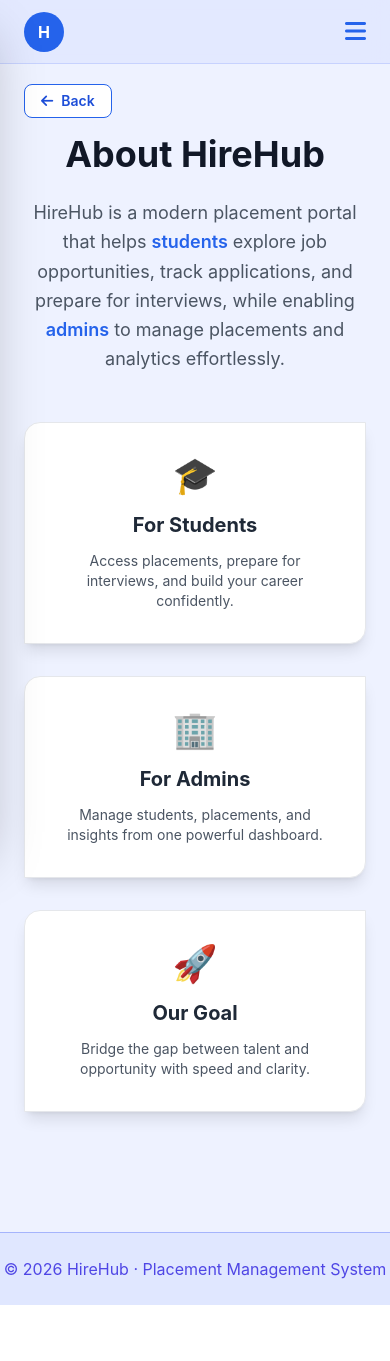
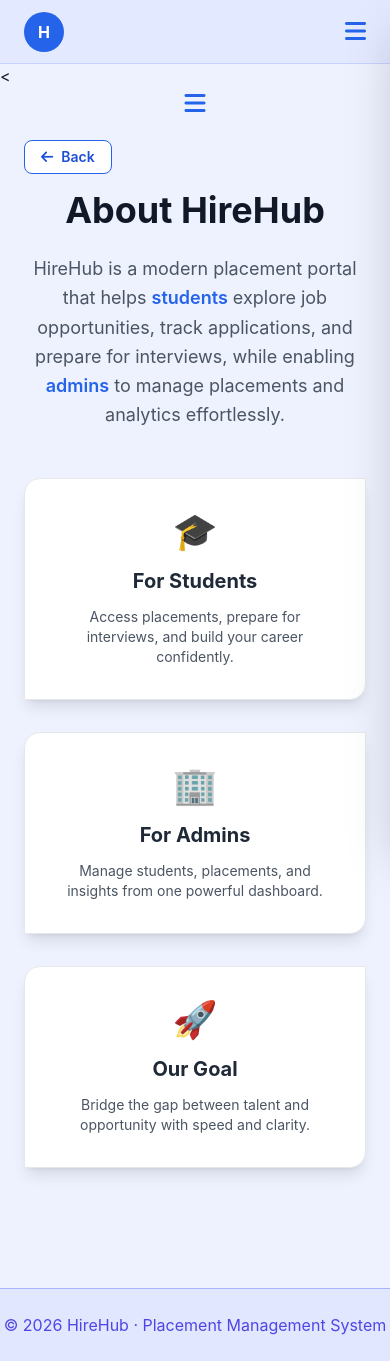
Before and after one commit to dg0682241-tech/placement-management-system, a Flask app: page /about in a window 390 px wide. Before the commit the page ends 1305 px from the top, so only its background shows below. Run offline with Flask 3, Linux system fonts and the light colour scheme; some libraries are stand-ins or nearby versions.

Commit message:
base.html

```diff
--- a/templates/base.html
+++ b/templates/base.html
@@ -107,20 +107,32 @@ body {
   </div>
 </nav>
 
+<<!-- Mobile Menu Button (RIGHT SIDE) -->
+<button onclick="openMobileMenu()"
+        class="md:hidden text-2xl text-blue-600">
+  <i class="fa-solid fa-bars"></i>
+</button>
+
 <!-- ================= MOBILE SIDE MENU ================= -->
 <div id="mobileMenu"
-     class="fixed top-0 left-0 h-full w-72
+     class="fixed top-0 right-0 h-full w-72
             bg-indigo-100 dark:bg-slate-900
             shadow-2xl z-50
-            transform -translate-x-full
+            transform translate-x-full
             transition-transform duration-300">
 
   <!-- Header -->
   <div class="flex items-center justify-between p-4 border-b
               border-indigo-300 dark:border-slate-700">
-    <span class="text-xl font-bold text-blue-600">Menu</span>
-    <button onclick="closeMobileMenu()" class="text-xl">
-      <i class="fa-solid fa-xmark"></i>
+
+    <span class="text-xl font-bold text-blue-600">
+      Menu
+    </span>
+
+    <!-- ICON-ONLY BACK / CLOSE BUTTON -->
+    <button onclick="closeMobileMenu()"
+            class="text-2xl text-gray-700 dark:text-gray-200">
+      <i class="fa-solid fa-arrow-right"></i>
     </button>
   </div>
 
@@ -306,9 +318,6 @@ body {
     </button>
   </div>
 </div>
-
-
-<!-- ================= CHATBOT ================= -->
 <!-- ================= CHATBOT ================= -->
 <div id="chatbot"
      onclick="event.stopPropagation()"
@@ -347,15 +356,16 @@ body {
 function closeChatbot() {
   document.getElementById("chatbot").classList.add("hidden");
 }
-  function openMobileMenu(){
-  document.getElementById("mobileMenu").classList.remove("-translate-x-full");
+function openMobileMenu() {
+  document.getElementById("mobileMenu").classList.remove("translate-x-full");
   document.getElementById("mobileOverlay").classList.remove("hidden");
 }
 
-function closeMobileMenu(){
-  document.getElementById("mobileMenu").classList.add("-translate-x-full");
+function closeMobileMenu() {
+  document.getElementById("mobileMenu").classList.add("translate-x-full");
   document.getElementById("mobileOverlay").classList.add("hidden");
 }
+
 /* ------------------------------
    PANEL TOGGLE LOGIC
 --------------------------------*/
@@ -377,21 +387,38 @@ document.addEventListener("click", function(){
     p.classList.add("hidden");
   });
 });
-function toggleTheme(){
-  const body = document.body;
-  body.classList.toggle("dark-theme");
+fufunction toggleTheme() {
+  const html = document.documentElement;
 
-  const isDark = body.classList.contains("dark-theme");
+  html.classList.toggle("dark");
+
+  const isDark = html.classList.contains("dark");
   localStorage.setItem("theme", isDark ? "dark" : "light");
+
+  syncThemeSwitch();
 }
 
-// apply saved theme + sync switch
+// Apply saved theme on page load
 document.addEventListener("DOMContentLoaded", () => {
   const savedTheme = localStorage.getItem("theme");
+
   if (savedTheme === "dark") {
-    document.body.classList.add("dark-theme");
+    document.documentElement.classList.add("dark");
   }
+
+  syncThemeSwitch();
 });
+
+// Sync switch knob position
+function syncThemeSwitch() {
+  const knob = document.getElementById("themeKnob");
+  if (!knob) return;
+
+  const isDark = document.documentElement.classList.contains("dark");
+
+  knob.classList.toggle("translate-x-5", isDark);
+}
+
 /* ------------------------------
    PASSWORD VISIBILITY (SAFE)
 --------------------------------*/
@@ -539,13 +566,14 @@ function startOTPTimer(seconds){
 
 async function verifyOTP(){
   const otp = document.getElementById("cp-otp").value;
+  const email = document.getElementById("cp-email").value;
   const err = document.getElementById("cp-otp-error");
   err.classList.add("hidden");
 
   const res = await fetch("/verify-otp",{
     method:"POST",
     headers:{"Content-Type":"application/json"},
-    body:JSON.stringify({otp})
+    body:JSON.stringify({ otp, email })
   });
 
   const data = await res.json();
@@ -553,10 +581,11 @@ async function verifyOTP(){
     clearInterval(otpTimer);
     showStep("new");
   }else{
-    err.textContent = "Invalid OTP";
+    err.textContent = data.message || "Invalid OTP";
     err.classList.remove("hidden");
   }
 }
+
 
   /* ------------------------------
    OPEN CHANGE PASSWORD PANEL
```
